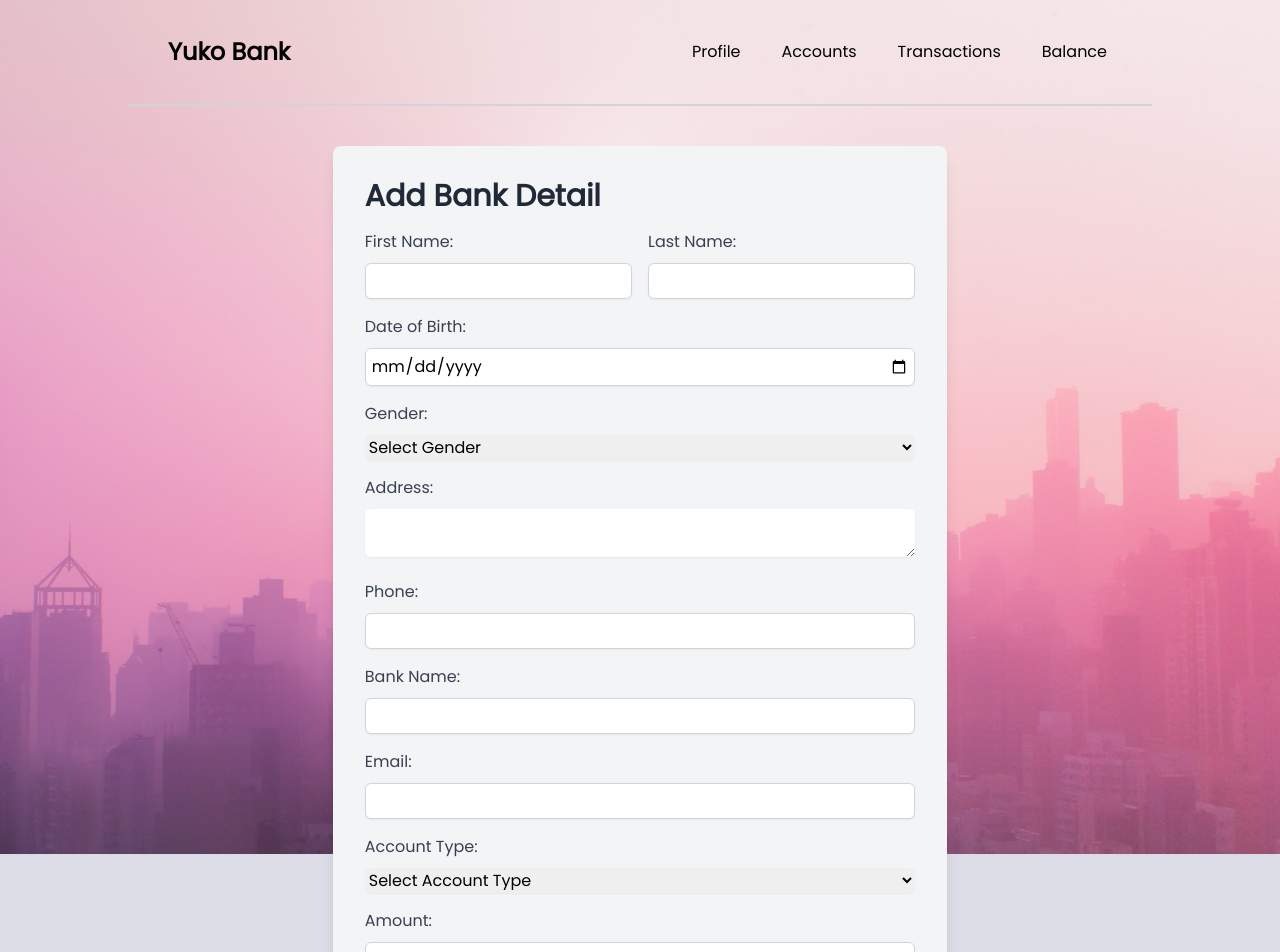
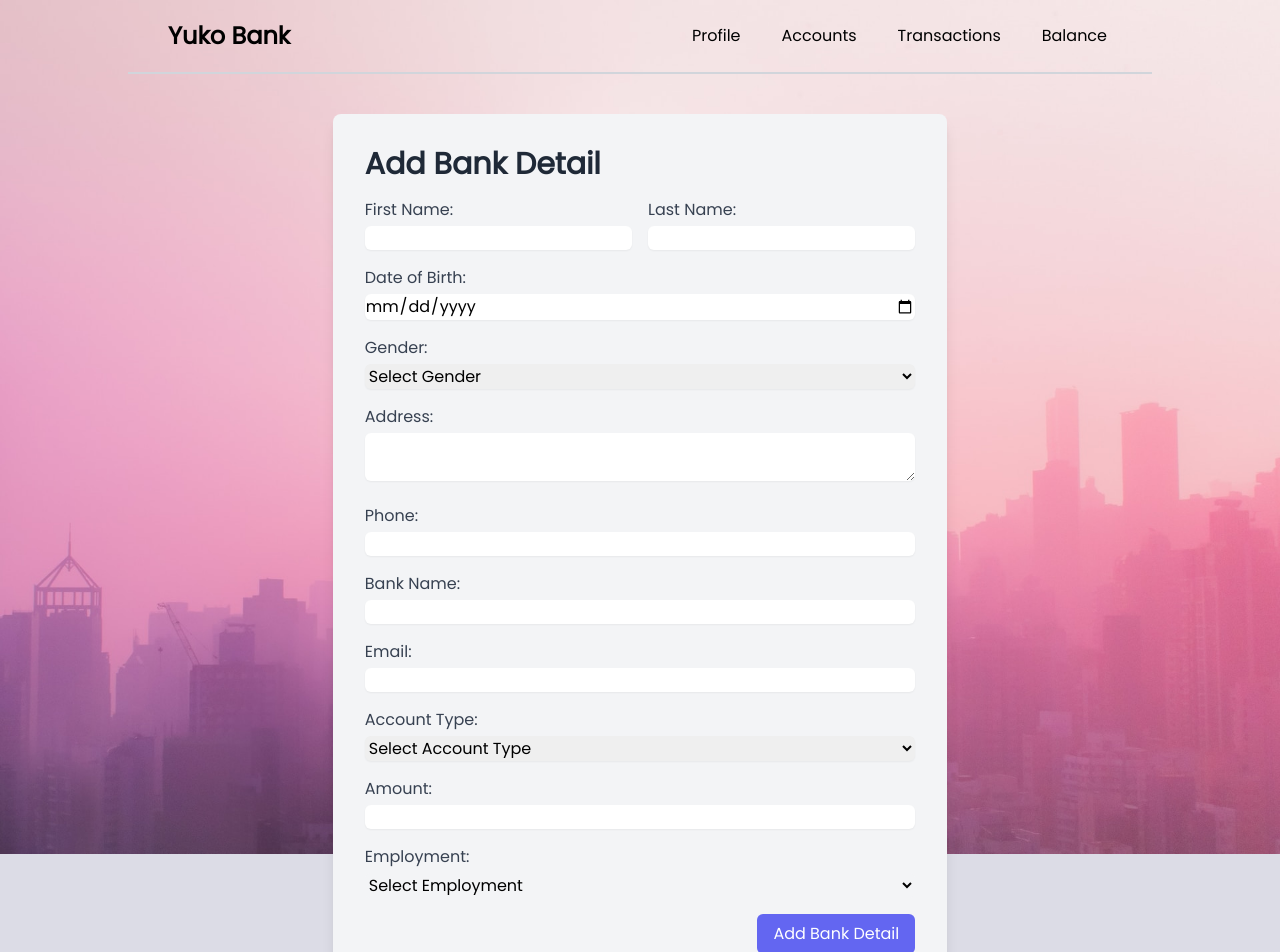
Before and after one commit to guptaadit82/bank_f, a React (Create React App) app: page /add in a window 1280 px wide. Shown: the top 952 px of the page. Built offline with nearby package versions, Linux system fonts and the light colour scheme.

Commit message:
Update Username.module.css

```diff
--- a/src/styles/Username.module.css
+++ b/src/styles/Username.module.css
@@ -26,55 +26,7 @@
     background-color:green;
 }
 
-.container {
-    max-width: 40px;
-    margin: 0 auto;
-    padding: 50px;
-    border: 1px solid #ccc;
-    border-radius: 5px;
-    background-color: #FFE4E1;
-  }
 
-  h1 {
-    text-align: center;
-    margin-bottom: 20px;
-  }
-
-  .form-group {
-    margin-bottom: 15px;
-  }
-
-  label {
-    display: block;
-    margin-bottom: 5px;
-    font-weight: bold;
-  }
-
-  input {
-    width: 8%;
-    padding: 5px;
-    border: 1px solid #FFB6C1;
-    border-radius: 3px;
-  }
-
-  button {
-    display: block;
-    width: 11%;
-    padding: 10px;
-    margin-top: 10px;
-    background-color: #4caf50;
-    color: #fff;
-    border: none;
-    border-radius: 3px;
-    cursor: pointer;
-  }
-
-  h1 {
-    text-align: center;
-    margin-top: 20px;
-    font-size: 18px;
-    font-weight: bold;
-  }
 
 
 input[type='file']{
```
